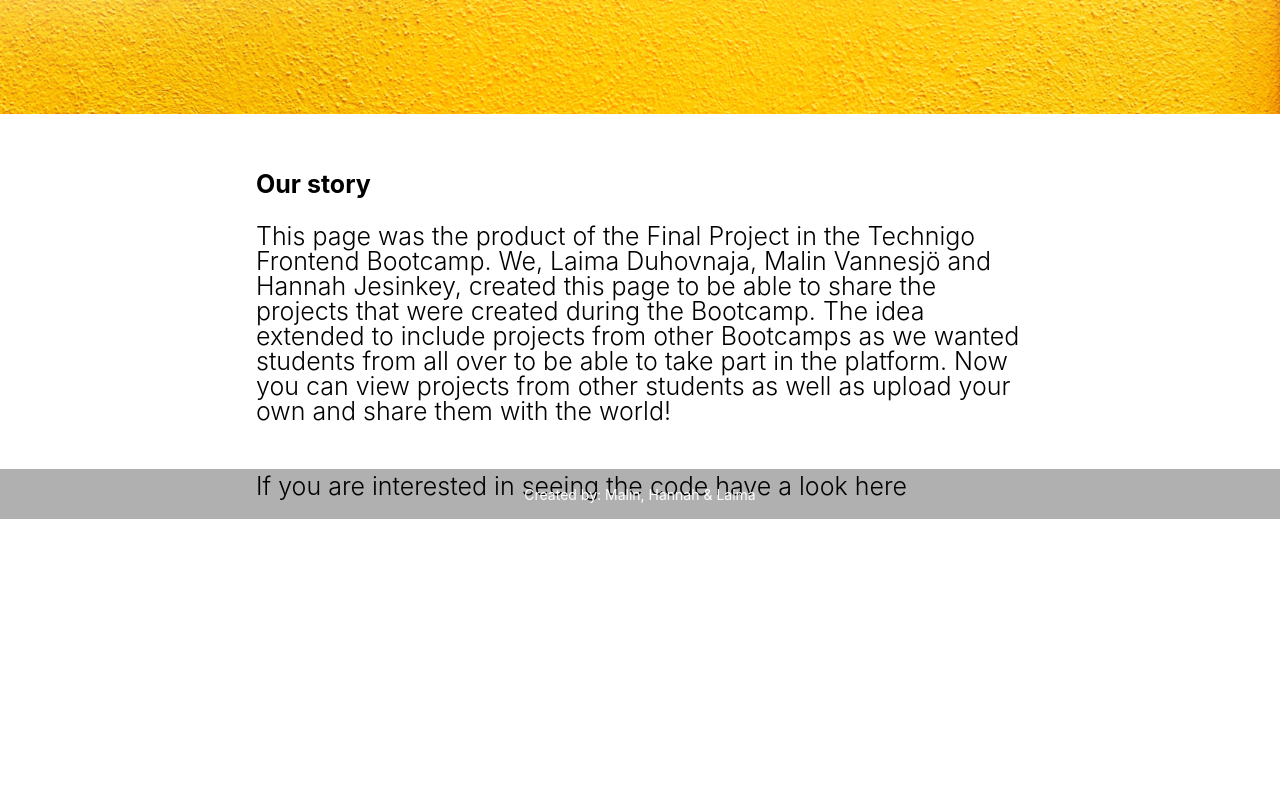
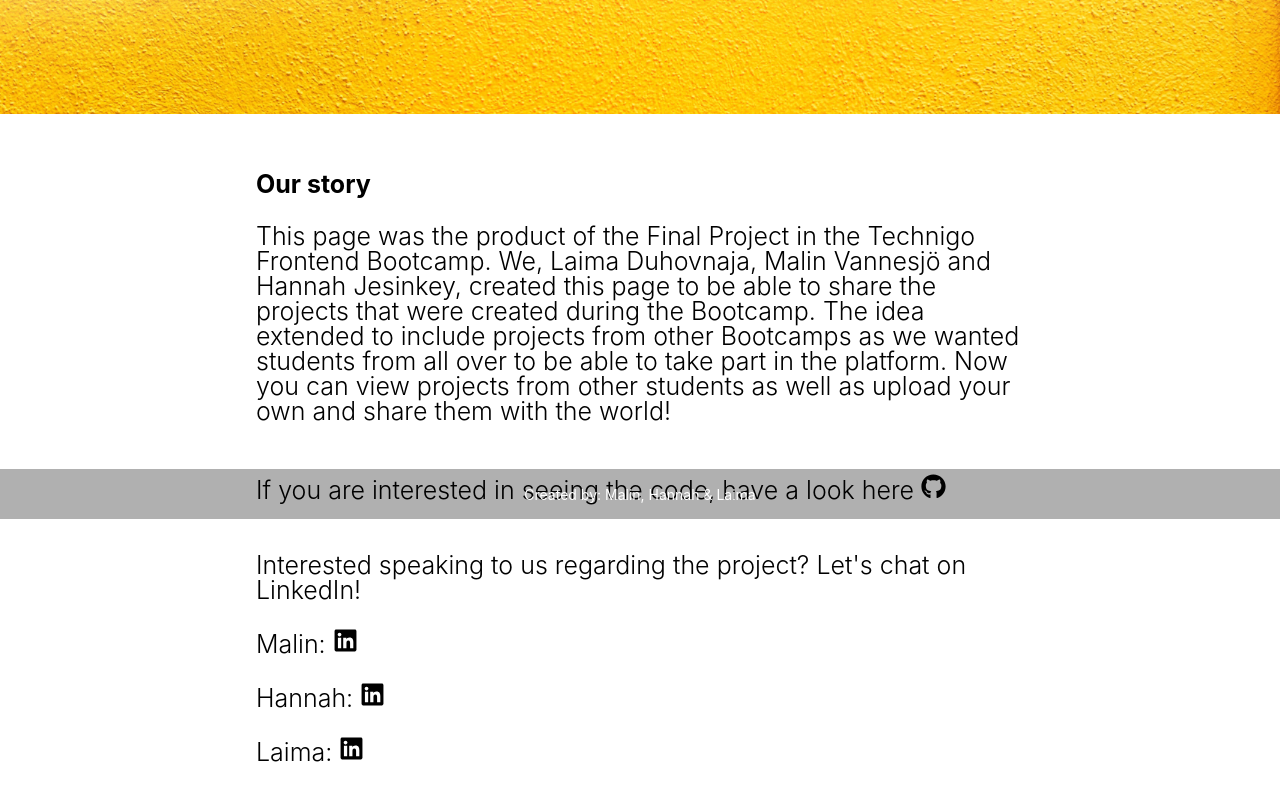
Before and after one commit to leelalaim/final-project, a React (Create React App) app in the folder frontend/: page /about in a window 1280 px wide. Shown: the part 326-1126 px from the top of the page. Before the commit the page ends 850 px from the top, so only its background shows below. Built offline with nearby package versions, Linux system fonts and the light colour scheme.

Commit message:
Added links to LinkedIn anf GitHub on about page

```diff
--- a/frontend/src/pages/About.jsx
+++ b/frontend/src/pages/About.jsx
@@ -4,6 +4,10 @@ import styled from "styled-components/macro";
 
 //Inner Dependencies
 import { TopYellowBanner } from "../components/TopYellowBanner";
+
+// Font Awesome
+import { FaGithub } from "react-icons/fa";
+import { FaLinkedin } from "react-icons/fa";
 
 //Styled Components
 const Container = styled.section`
@@ -44,13 +48,19 @@ const Paragraph = styled.p`
   }
 `;
 
+const GitHub = styled(FaGithub)`
+  color: black;
+`;
+
+const LinkedIn = styled(FaLinkedin)`
+  color: black;
+`;
+
 //Page
 export const About = () => {
   return (
     <Container>
-      <TopYellowBanner
-        Bannerheader='About devGallery project'
-      />
+      <TopYellowBanner Bannerheader="About devGallery project" />
       <AboutContainer>
         <Header>Our story</Header>
         <Paragraph>
@@ -63,7 +73,32 @@ export const About = () => {
           students as well as upload your own and share them with the world!
         </Paragraph>
         <Paragraph>
-          If you are interested in seeing the code have a look here{" "}
+          If you are interested in seeing the code, have a look here{" "}
+          <a href="https://github.com/leelalaim/final-project">
+            <GitHub />
+          </a>
+        </Paragraph>
+        <Paragraph>
+          Interested speaking to us regarding the project? Let's chat on
+          LinkedIn!
+          <Paragraph>
+            Malin:{" "}
+            <a href="https://www.linkedin.com/in/malin-vannesjö-57aa9051/">
+              <LinkedIn />
+            </a>
+          </Paragraph>
+          <Paragraph>
+            Hannah:{" "}
+            <a href="https://www.linkedin.com/in/hannah-jesinkey/">
+              <LinkedIn />
+            </a>
+          </Paragraph>
+          <Paragraph>
+            Laima:{" "}
+            <a href="https://www.linkedin.com/in/laimaduhovnaja/">
+              <LinkedIn />
+            </a>
+          </Paragraph>
         </Paragraph>
       </AboutContainer>
     </Container>
```
Also changed, not shown: 1 other file (tests, documents, lock files or other folders).
